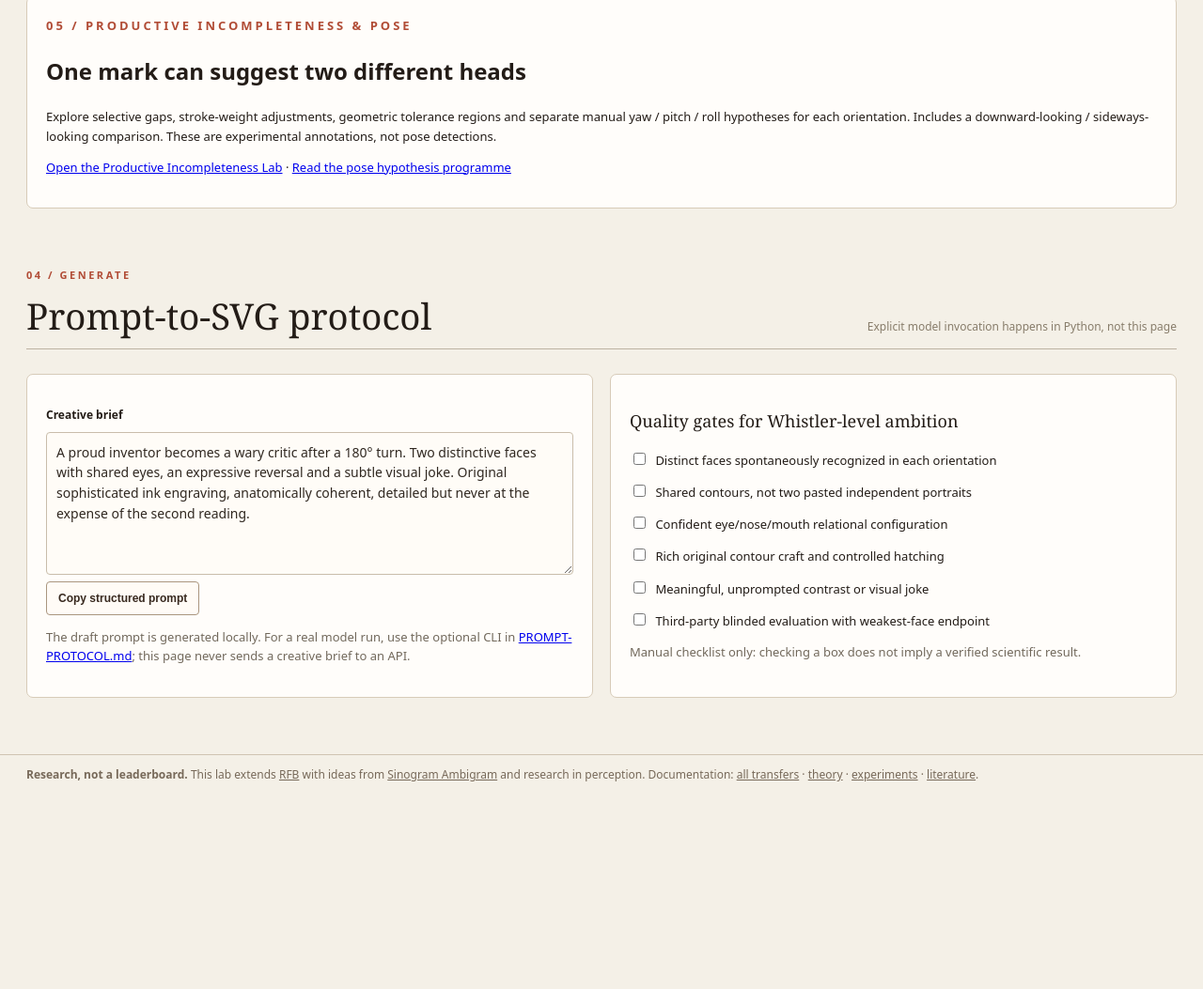
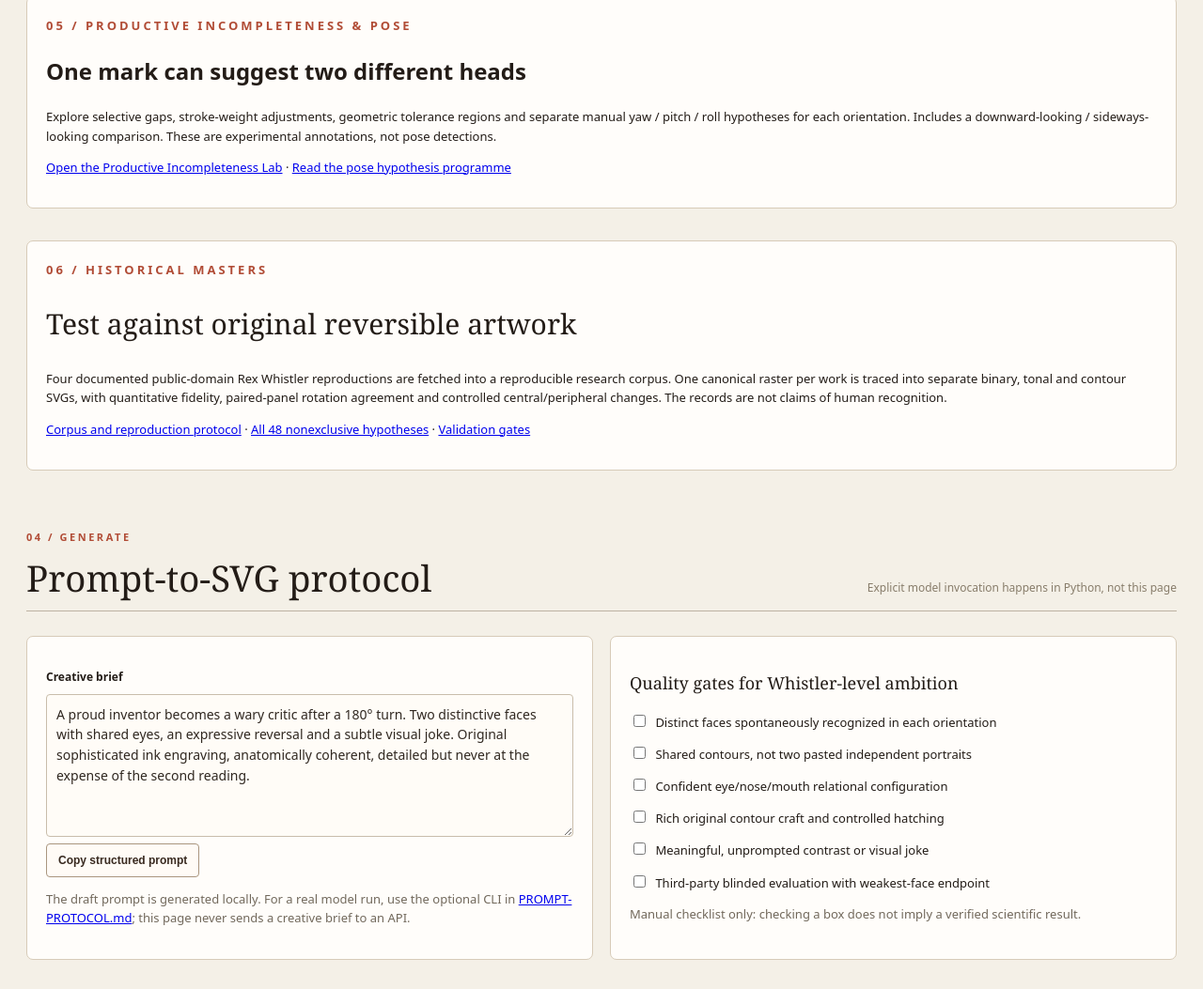
Before and after one commit to ClaudioDrews/reversible-faces-benchmark, a plain HTML site: page lab/index.html in a window 1280 px wide. Shown: the part 3504-4557 px from the top of the page at 94% size. Before the commit the page ends 4351 px from the top, so only its background shows below. Drawn offline with Linux system fonts and the light colour scheme.

Commit message:
research(lab): preserve every hypothesis and add 48-arm historical-master matrix

```diff
--- a/lab/index.html
+++ b/lab/index.html
@@ -144,6 +144,12 @@
 <p>Explore selective gaps, stroke-weight adjustments, geometric tolerance regions and separate manual yaw / pitch / roll hypotheses for each orientation. Includes a downward-looking / sideways-looking comparison. These are experimental annotations, not pose detections.</p>
 <p><a href="completion.html">Open the Productive Incompleteness Lab</a> · <a href="POSE-SPACE.md">Read the pose hypothesis programme</a></p>
 </div></section>
+<section class="wrap" style="margin-top:34px">
+<div class="panel"><p class="eyebrow">06 / HISTORICAL MASTERS</p>
+<h2 style="font-family:Georgia,serif;font-weight:500;font-size:30px">Test against original reversible artwork</h2>
+<p>Four documented public-domain Rex Whistler reproductions are fetched into a reproducible research corpus. One canonical raster per work is traced into separate binary, tonal and contour SVGs, with quantitative fidelity, paired-panel rotation agreement and controlled central/peripheral changes. The records are not claims of human recognition.</p>
+<p><a href="masters/README.md">Corpus and reproduction protocol</a> · <a href="masters/HYPOTHESIS-MATRIX.md">All 48 nonexclusive hypotheses</a> · <a href="masters/VALIDATION.md">Validation gates</a></p>
+</div></section>
 <section class="wrap synthesis">
  <div class="section-head"><div><p class="eyebrow">04 / GENERATE</p><h2>Prompt-to-SVG protocol</h2></div><div class="section-side">Explicit model invocation happens in Python, not this page</div></div>
  <div class="two">
```
Also changed, not shown: 3 other files.
